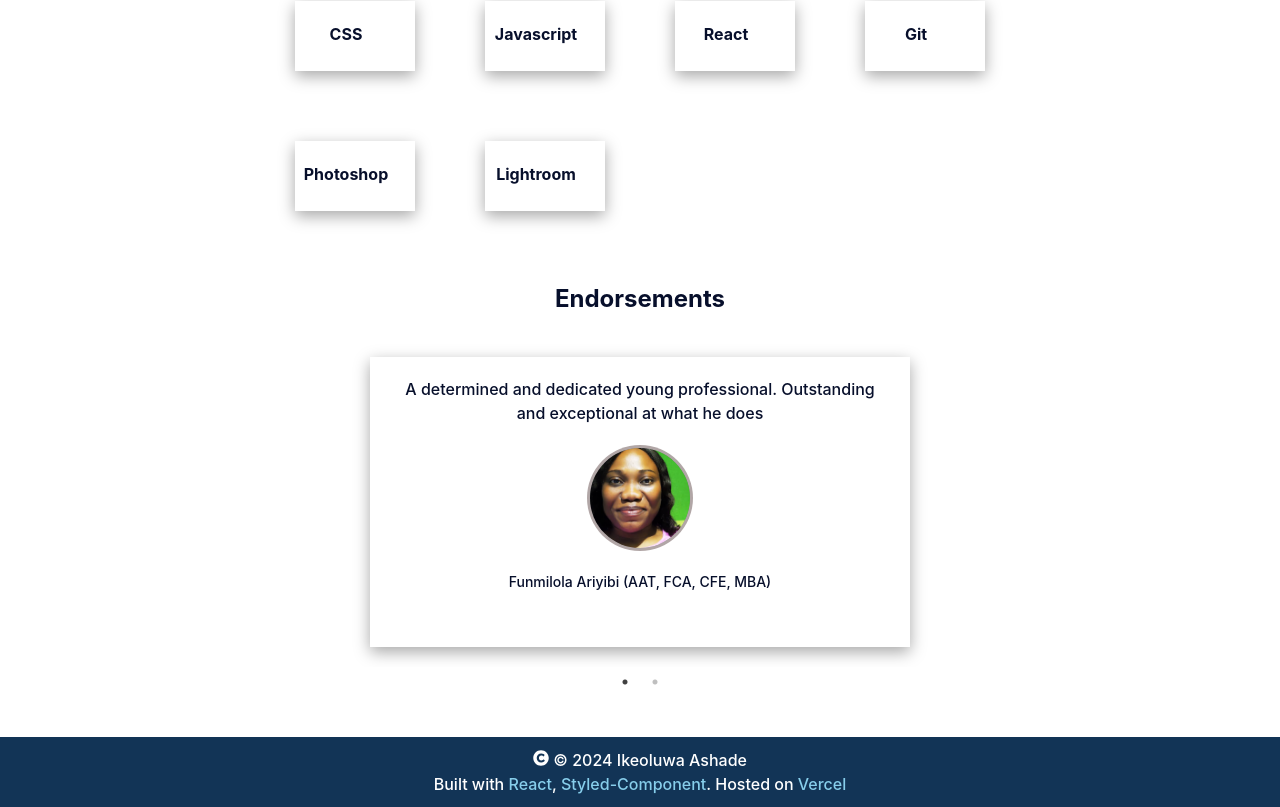
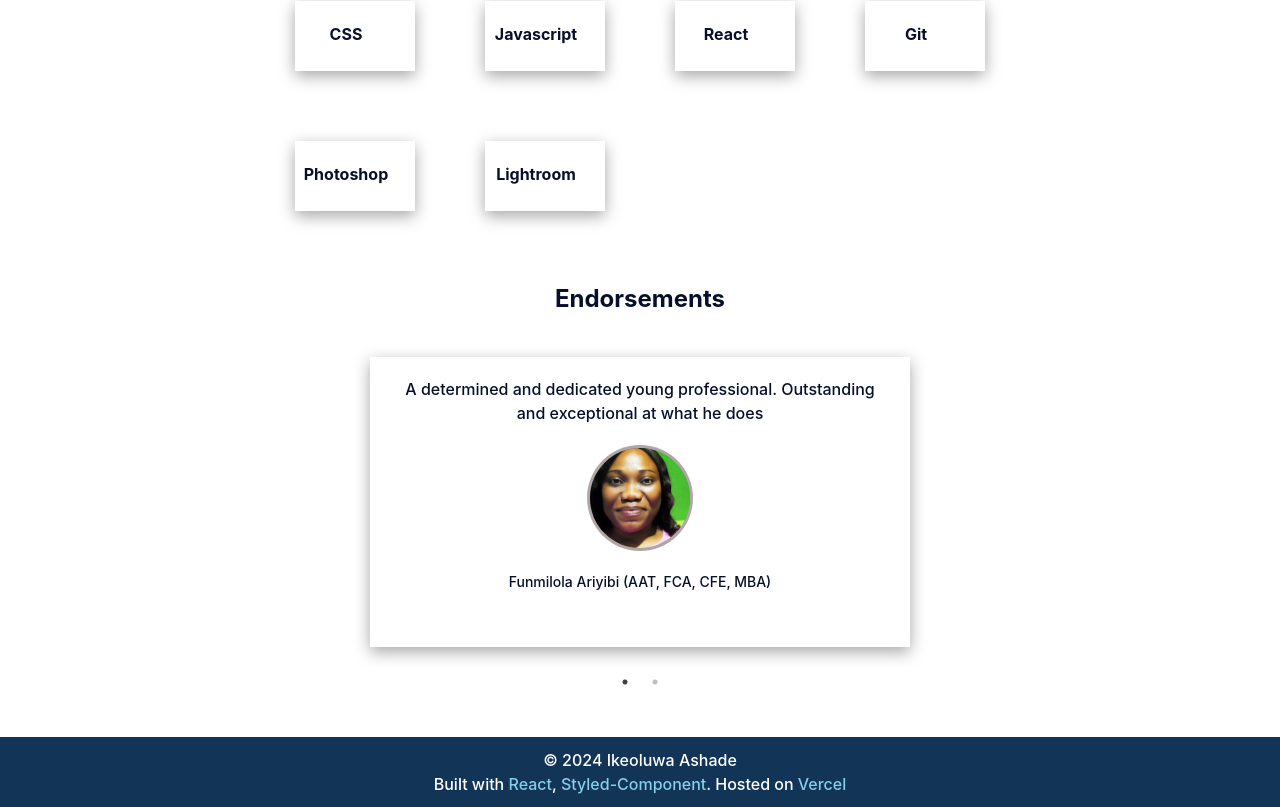
Before and after one commit to IkeoluwaAshade/ikeoluwaashade.com, a React (Vite) app: page / in a window 1280 px wide. Shown: the part 555-1362 px from the top of the page. Built offline with nearby package versions, Linux system fonts and the light colour scheme.

Commit message:
Footer section update

```diff
--- a/src/components/static/FooterSection.jsx
+++ b/src/components/static/FooterSection.jsx
@@ -1,13 +1,13 @@
 import React from 'react'
 import styled from 'styled-components'
-import { FaCopyright } from 'react-icons/fa'
+
 
 const Footer = () => {
   return (
     <Container>
         <Wrapper>
             <Ike>
-                <FaCopyright /> &copy; {new Date().getFullYear()} Ikeoluwa Ashade <br />
+                &copy; {new Date().getFullYear()} Ikeoluwa Ashade <br />
             </Ike>
 
             <BuiltWith>
@@ -47,6 +47,11 @@ const Wrapper = styled.div`
     align-items: center;
     flex-direction: column;
 
+    @media ( max-width: 500px) {
+        /* background-color: red; */
+        font-size: 12px;
+    }
+
 `
 
 const Ike = styled.div`
```
